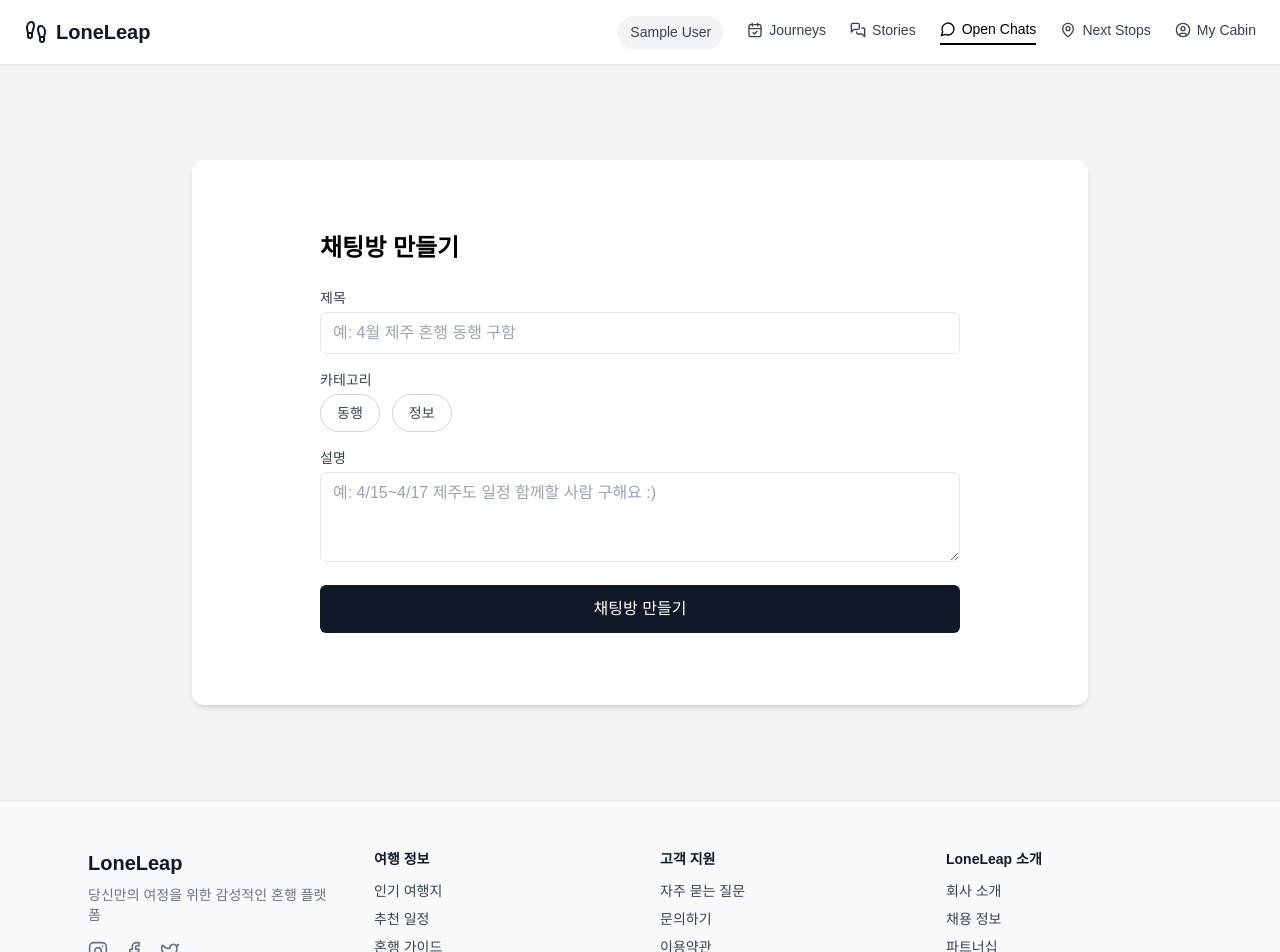
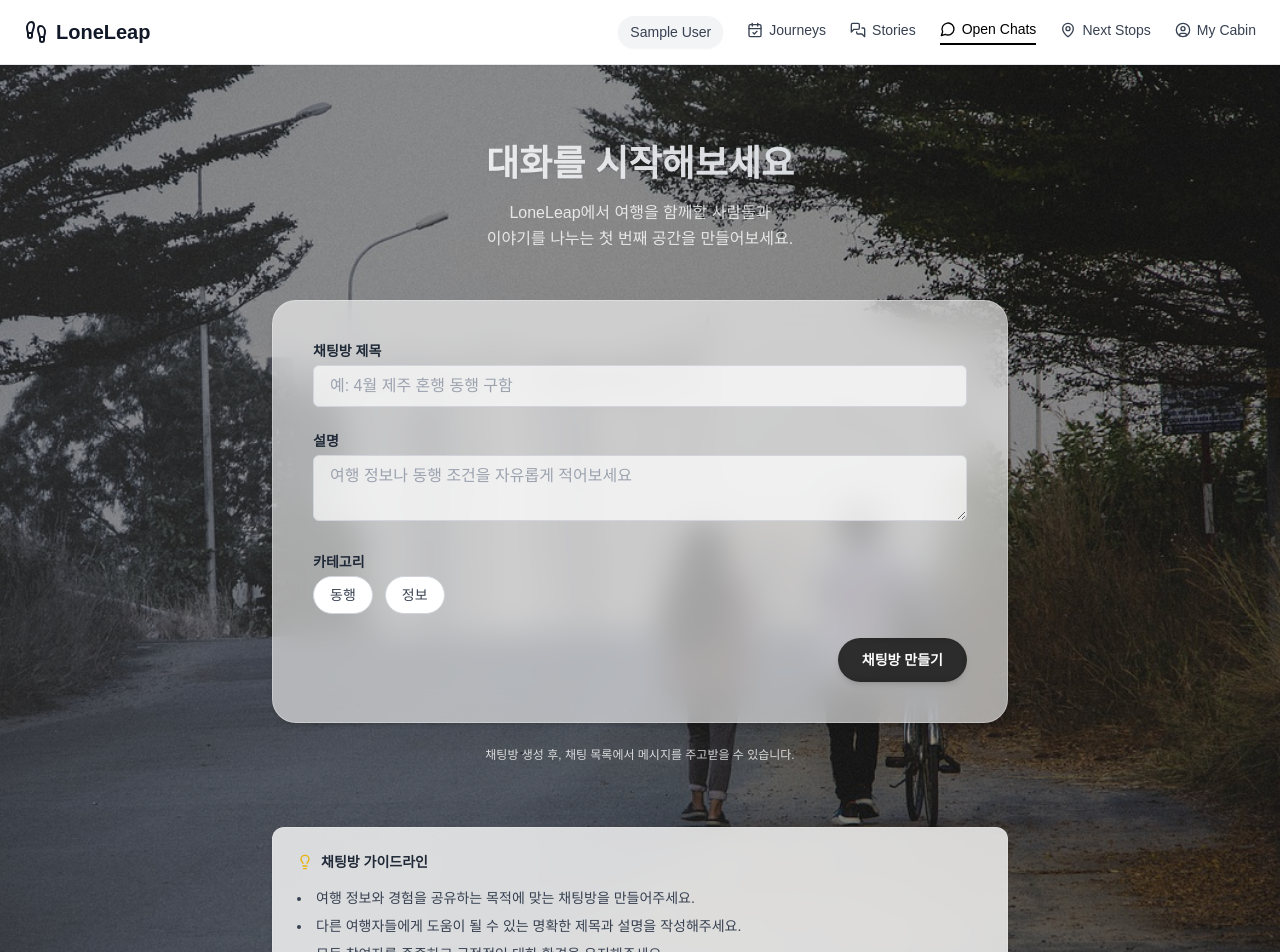
Before and after one commit to devyuu08/loneleap, a React (Vite) app: page /chat/create in a window 1280 px wide. Shown: the top 952 px of the page. Built offline with nearby package versions, Linux system fonts and the light colour scheme; no server answers; the database is empty; sample sign-in values are in the browser's storage; a web font is replaced by a local one.

Commit message:
refactor: 채팅방 생성 폼 UI 전면 리디자인

```diff
--- a/src/components/chat/ChatRoomForm.jsx
+++ b/src/components/chat/ChatRoomForm.jsx
@@ -3,6 +3,9 @@ import { useNavigate } from "react-router-dom";
 import { useSelector } from "react-redux";
 import { useCreateChatRoom } from "services/queries/chat/useCreateChatRoom";
 import LoadingSpinner from "components/common/LoadingSpinner.jsx";
+import ErrorMessage from "components/common/ErrorMessage";
+import FormSubmitButton from "components/common/FormSubmitButton";
+import { Lightbulb } from "lucide-react";
 
 export default function ChatRoomForm() {
   const [title, setTitle] = useState("");
@@ -61,38 +64,63 @@ export default function ChatRoomForm() {
   if (isLoading || !user) return <LoadingSpinner />;
 
   return (
-    <div className="max-w-2xl mx-auto px-4 py-10">
-      <h2 className="text-2xl font-bold mb-6">채팅방 만들기</h2>
+    <article
+      className="relative min-h-screen bg-cover bg-center bg-no-repeat"
+      style={{ backgroundImage: "url('/images/chat-form-bg.jpg')" }} // 감성적인 메시지/대화 이미지 추천
+    >
+      {/* 어두운 오버레이 */}
+      <div className="absolute inset-0 bg-black/40" />
 
-      <form onSubmit={handleChatRoomFormSubmit} className="space-y-4">
+      {/* 내용 전체 */}
+      <div className="relative z-10 max-w-3xl mx-auto px-4 py-20 text-white">
+        {/* 헤더 문구 */}
+        <h2 className="text-4xl font-extrabold text-center bg-gradient-to-r from-white/90 to-gray-300 bg-clip-text text-transparent drop-shadow-sm">
+          대화를 시작해보세요
+        </h2>
+        <p className="text-md mt-4 text-white/80 text-center leading-relaxed">
+          LoneLeap에서 여행을 함께할 사람들과 <br />
+          이야기를 나누는 첫 번째 공간을 만들어보세요.
+        </p>
+
+        {/* 채팅방 생성 폼 */}
+        <form
+          onSubmit={handleChatRoomFormSubmit}
+          className="mt-12 space-y-6 bg-white/60 backdrop-blur-lg p-10 rounded-3xl shadow-md border border-white/30 text-gray-800"
+        >
+          {/* 제목 */}
           <div>
-          <label
-            htmlFor="title"
-            className="text-sm font-medium text-gray-700 mb-1 block"
-          >
-            제목
+            <label className="block text-sm font-semibold mb-1">
+              채팅방 제목
             </label>
             <input
               type="text"
-            name="title"
-            id="title"
               value={title}
               onChange={(e) => setTitle(e.target.value)}
-            aria-required="true"
-            className="w-full border px-3 py-2 rounded-md focus:outline-none focus:ring-2 focus:ring-gray-400"
               placeholder="예: 4월 제주 혼행 동행 구함"
+              className={`w-full bg-white/70 border ${
+                errors.title ? "border-gray-700" : "border-gray-300"
+              } rounded-md px-4 py-2 placeholder:text-gray-400 focus:outline-none focus:ring-1 focus:ring-gray-700`}
             />
-          {errors.title && (
-            <p className="text-red-500 text-sm mt-1" aria-live="polite">
-              {errors.title}
-            </p>
-          )}
+            <ErrorMessage message={errors.title} />
           </div>
 
+          {/* 설명 */}
           <div>
-          <label className="text-sm font-medium text-gray-700 mb-1 block">
-            카테고리
-          </label>
+            <label className="block text-sm font-semibold mb-1">설명</label>
+            <textarea
+              value={description}
+              onChange={(e) => setDescription(e.target.value)}
+              placeholder="여행 정보나 동행 조건을 자유롭게 적어보세요"
+              className={`w-full bg-white/70 border ${
+                errors.description ? "border-gray-700" : "border-gray-300"
+              } rounded-md px-4 py-2 placeholder:text-gray-400 focus:outline-none focus:ring-1 focus:ring-gray-700`}
+            />
+            <ErrorMessage message={errors.description} />
+          </div>
+
+          {/* 카테고리 선택 */}
+          <div>
+            <label className="block text-sm font-semibold mb-1">카테고리</label>
             <div className="flex gap-3">
               {["동행", "정보"].map((option) => (
                 <button
@@ -109,52 +137,43 @@ export default function ChatRoomForm() {
                 </button>
               ))}
             </div>
-          {errors.category && (
-            <p className="text-red-500 text-sm mt-1" aria-live="polite">
-              {errors.category}
-            </p>
-          )}
+            <ErrorMessage message={errors.category} />
           </div>
 
-        <div>
-          <label
-            htmlFor="description"
-            className="text-sm font-medium text-gray-700 mb-1 block"
-          >
-            설명
-          </label>
-          <textarea
-            name="description"
-            id="description"
-            value={description}
-            onChange={(e) => setDescription(e.target.value)}
-            aria-required="true"
-            rows={3}
-            className="w-full border px-3 py-2 rounded-md focus:outline-none focus:ring-2 focus:ring-gray-400"
-            placeholder="예: 4/15~4/17 제주도 일정 함께할 사람 구해요 :)"
-          />
-          {errors.description && (
-            <p className="text-red-500 text-sm mt-1" aria-live="polite">
-              {errors.description}
+          {/* 전송 버튼 */}
+          <div className="flex justify-end">
+            <FormSubmitButton isLoading={isPending} label="채팅방 만들기" />
+          </div>
+        </form>
+
+        {/* 안내 문구 */}
+        <p className="text-center text-xs text-white/80 mt-6">
+          채팅방 생성 후, 채팅 목록에서 메시지를 주고받을 수 있습니다.
         </p>
-          )}
+
+        <section className="mt-16">
+          <div className="bg-white/80 backdrop-blur-md border border-white/20 rounded-xl p-6 shadow-md">
+            <h3 className="text-sm font-semibold text-gray-800 mb-4 flex items-center gap-2">
+              <Lightbulb className="w-4 h-4 text-yellow-500" />
+              채팅방 가이드라인
+            </h3>
+            <ul className="text-sm text-gray-700 space-y-2 list-disc list-inside">
+              <li>
+                여행 정보와 경험을 공유하는 목적에 맞는 채팅방을 만들어주세요.
+              </li>
+              <li>
+                다른 여행자들에게 도움이 될 수 있는 명확한 제목과 설명을
+                작성해주세요.
+              </li>
+              <li>모든 참여자를 존중하고 긍정적인 대화 환경을 유지해주세요.</li>
+              <li>
+                커뮤니티 가이드라인을 위반하는 채팅방은 관리자에 의해 삭제될 수
+                있습니다.
+              </li>
+            </ul>
           </div>
-
-        <button
-          type="submit"
-          disabled={isPending || !user}
-          className="w-full bg-gray-900 hover:bg-gray-800 text-white py-3 rounded-md"
-        >
-          {isPending ? (
-            <span className="flex items-center justify-center">
-              <span className="w-4 h-4 border-2 border-white border-t-transparent rounded-full animate-spin mr-2" />
-              생성 중...
-            </span>
-          ) : (
-            "채팅방 만들기"
-          )}
-        </button>
-      </form>
+        </section>
       </div>
+    </article>
   );
 }
--- a/src/pages/chat/Create.jsx
+++ b/src/pages/chat/Create.jsx
@@ -2,10 +2,8 @@ import ChatRoomForm from "components/chat/ChatRoomForm";
 
 export default function CreateChatRoomPage() {
   return (
-    <div className="min-h-screen flex items-center justify-center bg-gray-100 px-4 pt-16">
-      <div className="w-full max-w-4xl bg-white rounded-xl shadow-md px-6 py-8">
-        <ChatRoomForm />
-      </div>
+    <div className="pt-16">
+      <ChatRoomForm />
     </div>
   );
 }
```
Also changed, not shown: public/images/chat-form-bg.jpg (added). Lines whose indentation alone changed are shown as unchanged.
